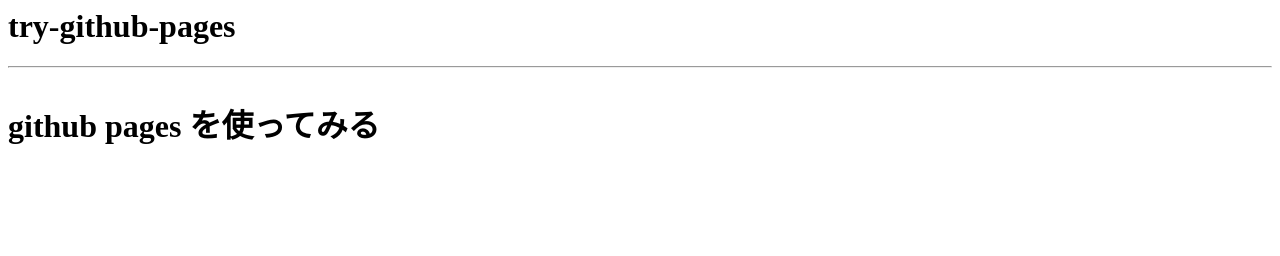
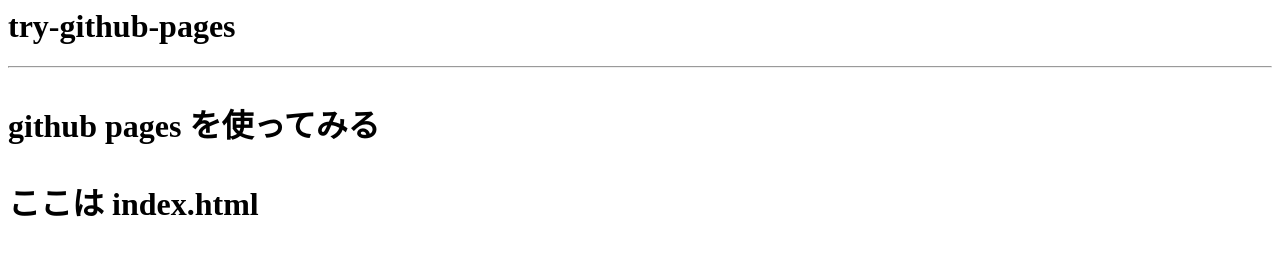
Before and after one commit to neige68/try-github-pages, a plain HTML site: page index.html in a window 1280 px wide. Drawn offline with Linux system fonts and the light colour scheme.

Commit message:
Update index.html

```diff
--- a/index.html
+++ b/index.html
@@ -1,3 +1,4 @@
 <H1>try-github-pages<H1>
 <HR>
 <P>github pages を使ってみる</P>
+<P>ここは index.html</P>
```
